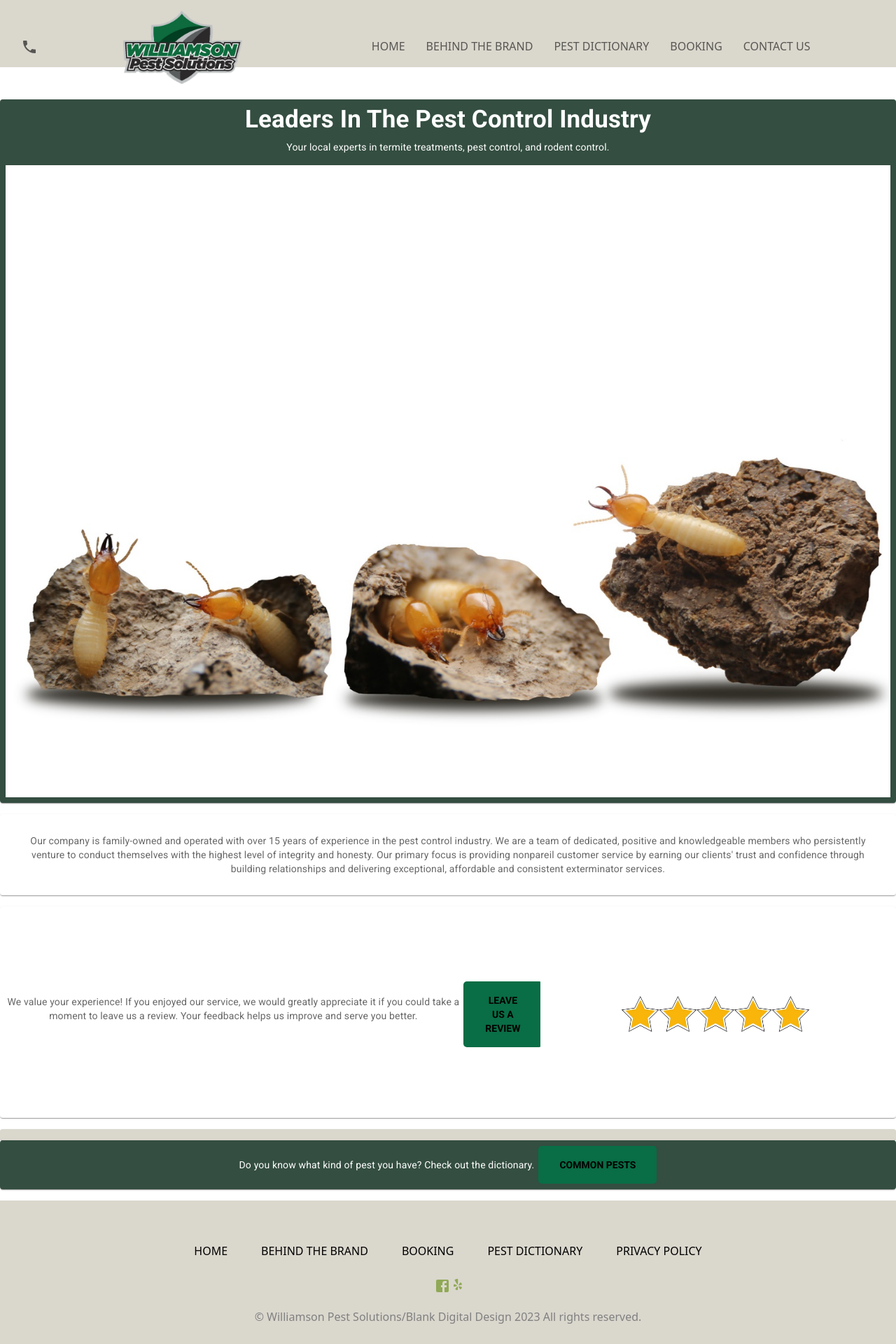
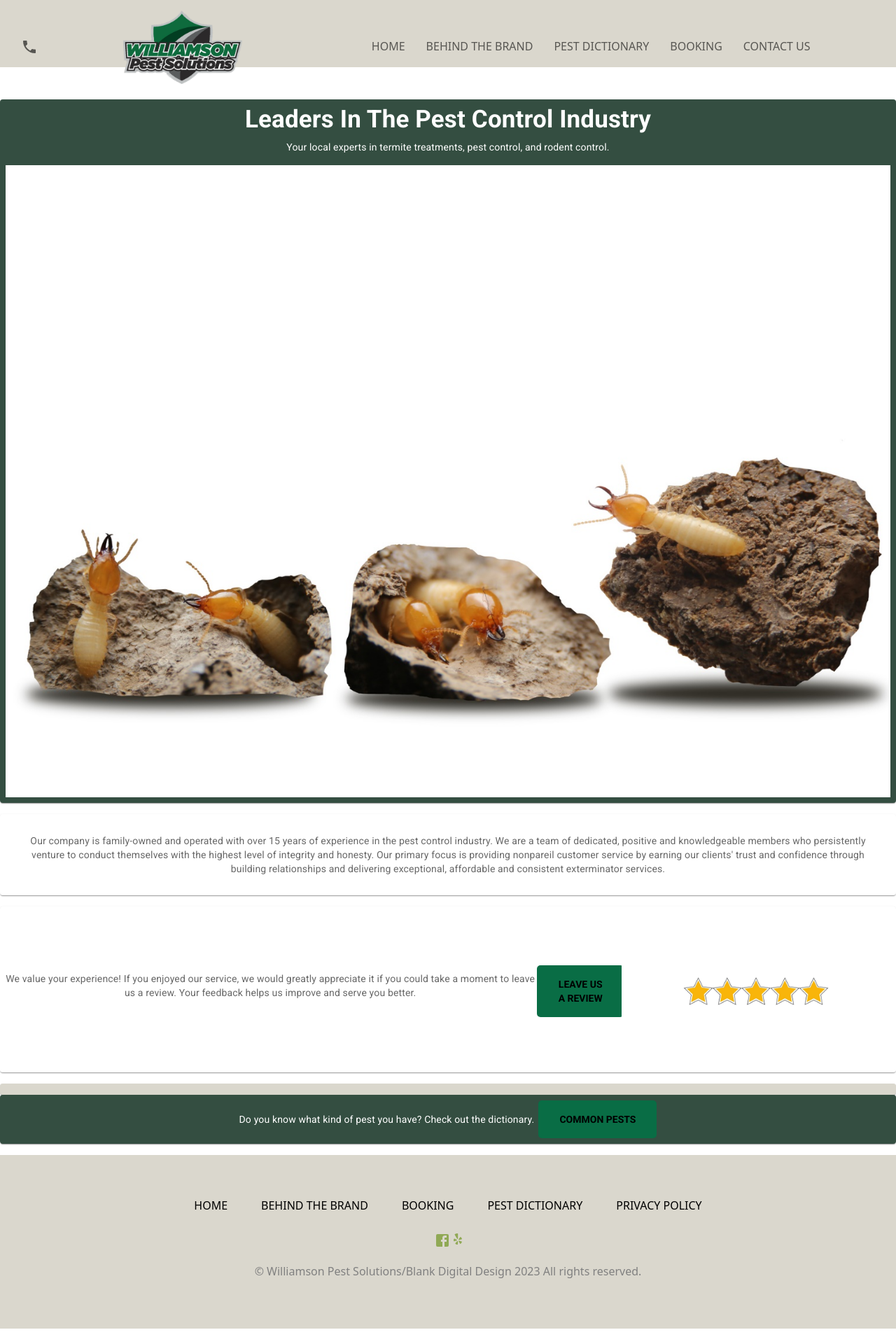
Before and after one commit to BlankDigitalDesign/blankdigitaldesign.github.io, a React (Create React App) app: page / in a window 1280 px wide. Shown: the top 1920 px of the page at 70% size. After the commit the page ends 1898 px from the top, so only its background shows below. Built offline with nearby package versions, Linux system fonts and the light colour scheme.

Commit message:
name change, delete unused code

```diff
--- a/src/App.js
+++ b/src/App.js
@@ -33,9 +33,7 @@ const App = () => {
 
   return (
     <div className="App page-container">
-
       <BrowserRouter>
-
         <Stack spacing={2}>
           <div>
             <Header {...{ modalOpen, handleModalStatus }} />
@@ -70,9 +68,7 @@ const App = () => {
             <Footer />
           </div>
         </Stack>
-
       </BrowserRouter>
-
       <ContactModal {...{ pestType, modalOpen, handleModalStatus }} />
     </div>
   );
--- a/src/components/ContactModal.js
+++ b/src/components/ContactModal.js
@@ -1,7 +1,5 @@
-import * as React from "react";
+import React from "react";
 import Box from "@mui/material/Box";
-import Button from "@mui/material/Button";
-import Typography from "@mui/material/Typography";
 import Modal from "@mui/material/Modal";
 import ContactForm from "./ContactForm";
 
@@ -10,7 +8,7 @@ const style = {
   top: "50%",
   left: "50%",
   transform: "translate(-50%, -50%)",
-  width: 650,
+  width: 350,
   bgcolor: "background.paper",
   border: "2px solid #000",
   boxShadow: 24,
--- a/src/components/leaveReview/leaveReview.css
+++ b/src/components/leaveReview/leaveReview.css
@@ -10,7 +10,7 @@
   object-fit: contain;
 
   height: auto;
-  width: 500px;
+  width: 30vw;
   /* opacity: 0.4; */
 }
 
--- a/src/components/team/Team.jsx
+++ b/src/components/team/Team.jsx
@@ -79,24 +79,9 @@ const Team = ({ isMobile }) => {
               aria-label="basic tabs example"
             >
               <Tab label="SHAWN WILLIAMSON" {...a11yProps(0)} />
-              <Tab label="KAYLEIGH WILLIAMSON" {...a11yProps(1)} />
+              <Tab label="KALEIGH WILLIAMSON" {...a11yProps(1)} />
               <Tab label="MARK COYNE" {...a11yProps(2)} />
             </Tabs>
-            {/* ) : (
-              <Tabs
-                orientation="vertical"
-                variant="scrollable"
-                value={value}
-                onChange={handleChange}
-                aria-label="Vertical tabs example"
-                sx={{ borderRight: 1, borderColor: "divider" }}
-              >
-                <Tab label="SHAWN WILLIAMSON" {...a11yProps(0)} />
-                <Tab label="KAYLEIGH WILLIAMSON" {...a11yProps(1)} />
-                <Tab label="MARK COYNE" {...a11yProps(2)} />
-              </Tabs>
-            )} */}
-            {/* </Grid> */}
             <Grid container spacing={0.5}>
               {!isMobile ? (
                 <Grid
```
Also changed, not shown: public/manifest.json. Lines whose indentation alone changed are shown as unchanged.
